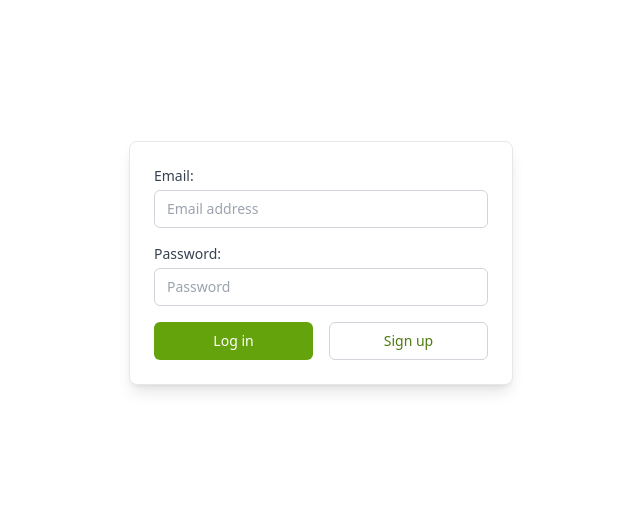
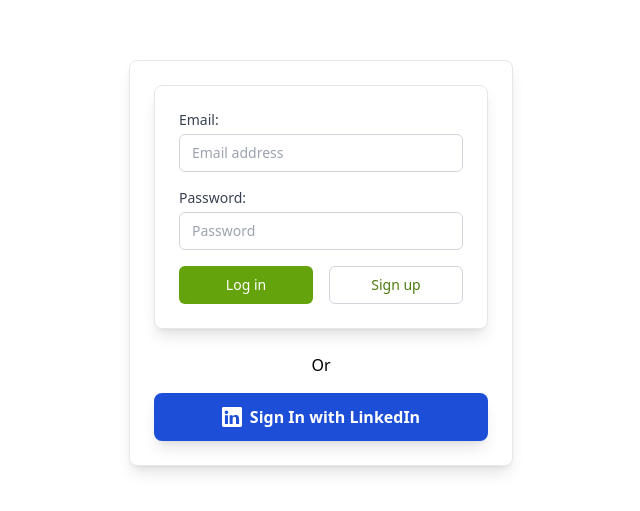
Before and after one commit to PekoMozzie/PekoMozzie, a Next.js app in the folder pekomozzie/: page / in a window 1280 px wide. Shown: the part 137-648 px from the top of the page, without its empty margins (319-959 px from the left). Built offline with nearby package versions, Linux system fonts and the light colour scheme.

Commit message:
sign in with linkedin functionality implemented

```diff
--- /dev/null
+++ b/pekomozzie/src/app/api/auth/callback/route.js
@@ -0,0 +1,39 @@
+import { createClient } from '@/utils/supabase/server';
+import { NextResponse } from 'next/server';
+
+export async function GET(request) {
+
+  const { searchParams, origin } = new URL(request.url);
+  const code = searchParams.get('code');
+  console.log("Received code:", code);
+
+  const next = '/dashboard';
+
+  if (code) {
+    try {
+      const supabase = createClient();
+      const { data, error } = await supabase.auth.exchangeCodeForSession(code);
+      console.log("Supabase data:", data);
+      console.log("Supabase error:", error);
+
+      if (!error) {
+        const forwardedHost = request.headers.get('x-forwarded-host');
+        const isLocalEnv = process.env.NODE_ENV === 'development';
+
+        if (isLocalEnv) {
+          return NextResponse.redirect(`${origin}${next}`);
+        } else if (forwardedHost) {
+          return NextResponse.redirect(`https://${forwardedHost}${next}`);
+        } else {
+          return NextResponse.redirect(`${origin}${next}`);
+        }
+      } else {
+        console.error("Error exchanging code for session:", error.message);
+      }
+    } catch (err) {
+      console.error("Unexpected error:", err);
+    }
+  }
+
+  return NextResponse.redirect(`${origin}/auth/auth-code-error`);
+}
--- /dev/null
+++ b/pekomozzie/src/app/components/LinkedIn.jsx
@@ -0,0 +1,35 @@
+'use client';
+
+import { createClient } from '@/utils/supabase/client.js';
+
+export default function LinkedIn() {
+
+  async function signInWithLinkedIn() {
+    const supabase = createClient();
+
+    const { data, error } = await supabase.auth.signInWithOAuth({
+      provider: 'linkedin_oidc',
+      options: {
+        redirectTo: `http://localhost:3000/api/auth/callback`,
+      },
+    });
+
+    if (error) {
+      console.error('Error during LinkedIn OAuth sign-in:', error.message);
+    } else {
+      console.log('LinkedIn sign-in successful:', data);
+    }
+  }
+
+  return (
+    <button
+      className="w-full max-w-sm p-3 bg-blue-700 text-white font-semibold rounded-lg hover:bg-blue-800 flex items-center justify-center space-x-2 shadow-lg"
+      onClick={signInWithLinkedIn}
+    >
+      <svg xmlns="http://www.w3.org/2000/svg" className="h-5 w-5" fill="currentColor" viewBox="0 0 24 24">
+        <path d="M20.451 20.451h-3.636v-5.606c0-1.337-.026-3.06-1.867-3.06-1.867 0-2.153 1.459-2.153 2.966v5.7h-3.635V9.998h3.491v1.428h.05c.486-.921 1.675-1.89 3.448-1.89 3.689 0 4.37 2.429 4.37 5.588v5.327zM5.337 8.57c-1.173 0-2.124-.953-2.124-2.124 0-1.17.951-2.124 2.124-2.124s2.124.954 2.124 2.124c0 1.171-.951 2.124-2.124 2.124zm1.819 11.881H3.518V9.998h3.638v10.453zM22.225 0H1.771C.792 0 0 .793 0 1.771v20.458C0 23.207.792 24 1.771 24h20.454c.979 0 1.771-.793 1.771-1.771V1.771C24 .793 23.207 0 22.225 0z"/>
+      </svg>
+      <span>Sign In with LinkedIn</span>
+    </button>
+  );
+}
--- a/pekomozzie/src/app/page.jsx
+++ b/pekomozzie/src/app/page.jsx
@@ -1,12 +1,13 @@
 import { login, signup } from './actions';
+import LinkedIn from './components/LinkedIn';
 import Modal from './components/Modal';
 
 export default function LoginPage({ searchParams }) {
   const modal = searchParams?.modal;
 
   return (
-    <body>
     <div className="flex h-screen justify-center items-center">
+      <div className="flex flex-col items-center w-full max-w-sm p-6 space-y-4 bg-white border rounded-lg shadow-lg">
       <form className="flex flex-col items-center w-full max-w-sm p-6 space-y-4 bg-white border rounded-lg shadow-lg">
         <div className="w-full">
           <label htmlFor="email" className="block text-sm font-medium text-gray-700">Email:</label>
@@ -49,8 +50,11 @@ export default function LoginPage({ searchParams }) {
           </button>
         </div>
       </form>
+      <br/>
+      Or
+      <LinkedIn />
       </div>
       {modal && <Modal modal={modal}/>}
-    </body>
+    </div>
   );
 }
--- a/pekomozzie/src/utils/supabase/middleware.js
+++ b/pekomozzie/src/utils/supabase/middleware.js
@@ -30,6 +30,7 @@ export async function updateSession(request) {
   const { data: { session }, error } = await supabase.auth.getSession();
 
   if (error || !session) {
+    console.log("OHSHIT NO SESSION")
     // Redirect to login if session is invalid or not found
     return NextResponse.redirect(new URL('/', request.url));
   }
```
Also changed, not shown: pekomozzie/.eslintrc.json. Lines whose indentation alone changed are shown as unchanged.
